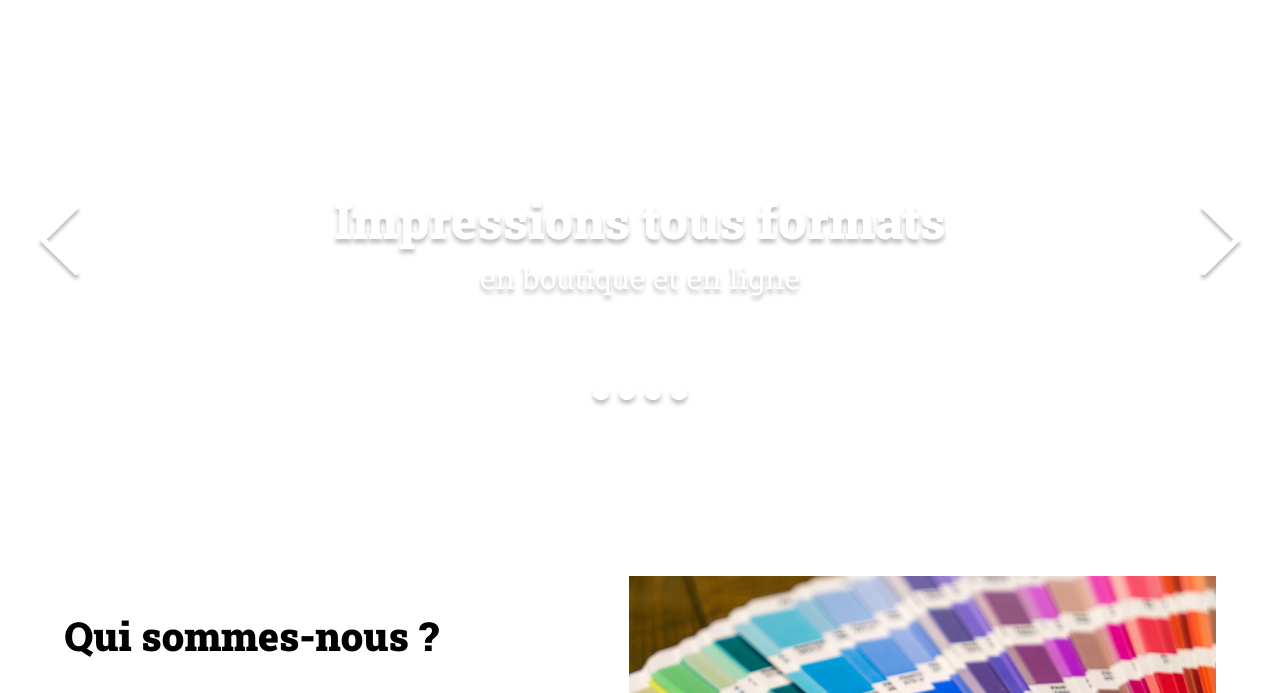
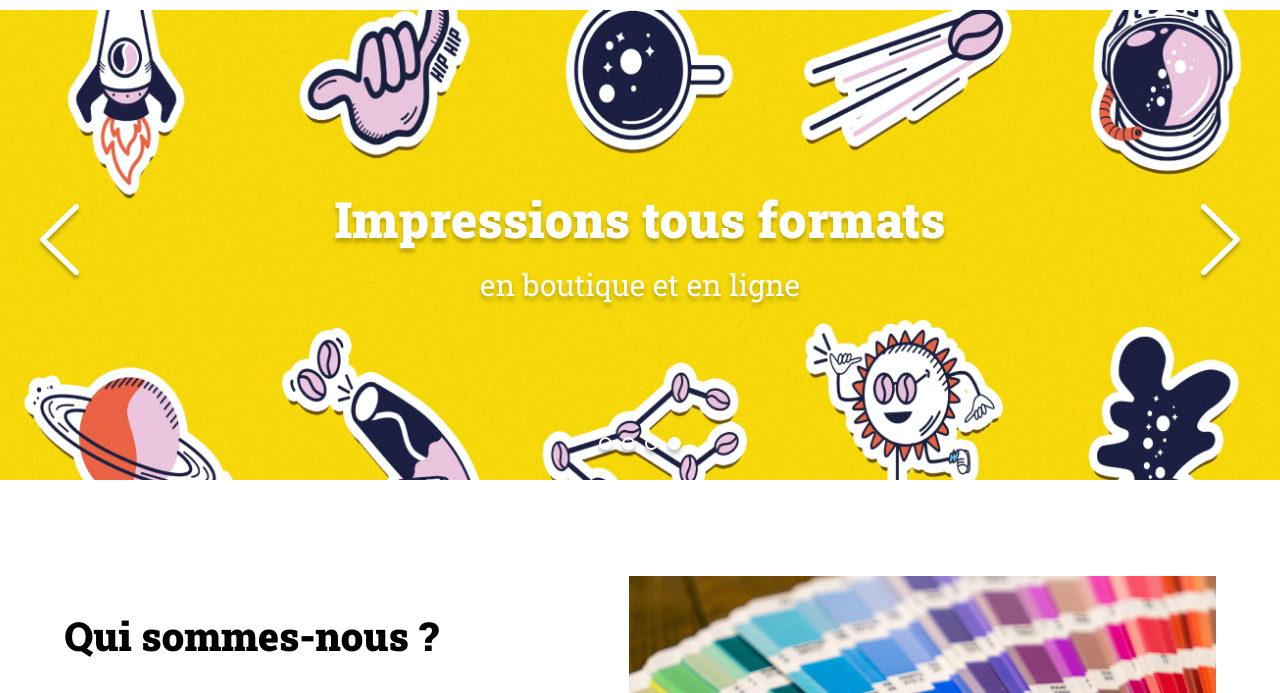
Before and after one commit to Tonysoossa/OC-Project_5-Print_it, a plain HTML site: page index.html in a window 1280 px wide. Both pictures are taken after a click on the button 59 px from the left and 336 px from the top of the page. Shown: the part 91-784 px from the top of the page. Drawn offline with Linux system fonts and the light colour scheme; files whose address does not match are found by name.

Commit message:
project finished

```diff
--- a/assets/css/style.css
+++ b/assets/css/style.css
@@ -134,8 +134,8 @@ table {
   border-collapse: collapse;
   border-spacing: 0;
 }
-body {
-}
+/* body {
+} */
 section {
   margin-block: 6em;
 }
@@ -194,18 +194,22 @@ header {
   min-height: 470px;
   position: relative;
 }
+
+.slides {
+  display: flex;
+  width: 100%;
+  height: 470px;
+}
+
 .banner-img {
-  /* position: absolute; */
-  /* z-index: -1; */
   width: 100%;
   height: 100%;
   object-fit: cover;
   object-position: center;
   display: none;
-	overflow: hidden;
 }
 
-img.displaySlide {
+.slides .displaySlide {
   display: block;
 }
 
@@ -230,10 +234,9 @@ img.displaySlide {
 /* Gestion des points du carrousel */
 .dots {
   position: absolute;
-  bottom: 80px;
+  bottom: 30px;
   display: flex;
 }
-
 .dot {
   margin-inline: 5px;
   width: 13px;
@@ -247,15 +250,14 @@ img.displaySlide {
 .dot_selected {
   background-color: #fff;
 }
-
 /* Fin du code CSS pour le carousel */
 #banner p {
   position: absolute;
   font-family: "Roboto Slab", sans-serif;
   font-weight: 900;
   font-size: 50px;
-  line-height: 58px;
-	padding-top: 7px;
+  line-height: 66px;
+  padding-top: 14px;
   color: white;
   text-shadow: 0 4px 4px rgba(0, 0, 0, 0.25);
   text-align: center;
--- a/index.html
+++ b/index.html
@@ -11,9 +11,9 @@
       href="https://fonts.googleapis.com/css2?family=Roboto:wght@400;700&family=Roboto+Slab:wght@400;900&display=swap"
       rel="stylesheet"
     />
+    <script defer type="text/javascript" src="./js/script.js"></script>
   </head>
   <body>
-		<script type="text/javascript" src="./js/script.js"></script>
     <header class="container">
       <h1>
         <img
@@ -32,13 +32,12 @@
             alt="Flèche pointant vers la gauche"
           />
         </button>
-        <button class="arrow arrow_right" onclick="nextSlide()">
+        <button class="arrow arrow_right" onclick="nextSlide() ">
           <img
             src="assets/images/arrow_right.png"
             alt="Flèche pointant vers la droite"
           />
         </button>
-
         <div class="slides">
           <img
             class="banner-img"
@@ -61,14 +60,12 @@
             alt="few stickers"
           />
         </div>
-
         <p>Impressions tous formats <span>en boutique et en ligne</span></p>
-
         <div class="dots">
-          <button class="dot"></button>
-          <button class="dot"></button>
-          <button class="dot"></button>
-          <button class="dot"></button>
+          <div class="dot"></div>
+          <div class="dot"></div>
+          <div class="dot"></div>
+          <div class="dot"></div>
         </div>
       </div>
       <section id="about-us" class="container">
@@ -228,6 +225,5 @@
         />
       </div>
     </footer>
-    <script src="./assets/script.js"></script>
   </body>
 </html>
--- a/js/script.js
+++ b/js/script.js
@@ -23,30 +23,41 @@
 // Image SLIDER
 
 const slides = document.querySelectorAll(".slides img");
+let slideIndex = 0;
 
-let slideIndex = 0;
-let intervalId = null;
-
-//initializeSlider();
-document.addEventListener("DOMContentLoaded", initializeSlider);
+const dots = document.querySelectorAll(".dot");
+dots[slideIndex].classList.add("dot_selected");
 
 const initializeSlider = () => {
   if (slides.length > 0) {
     slides[slideIndex].classList.add("displaySlide");
-    intervalId = setInterval(nextSlide, 5000);
   }
 };
 
+document.addEventListener("DOMContentLoaded", initializeSlider);
+
 const showSlide = (index) => {
+  if (index >= slides.length) {
+    slideIndex = 0;
+  } else if (index < 0) {
+    slideIndex = slides.length - 1;
+  }
   slides.forEach((slide) => {
     slide.classList.remove("displaySlide");
   });
   slides[slideIndex].classList.add("displaySlide");
+
+  dots.forEach((slide) => {
+    slide.classList.remove("dot_selected");
+  });
+  dots[slideIndex].classList.add("dot_selected");
 };
-const prevSlide = () => {};
+
+const prevSlide = () => {
+  slideIndex--;
+  showSlide(slideIndex);
+};
 const nextSlide = () => {
   slideIndex++;
   showSlide(slideIndex);
 };
-
-const carousel = document.querySelector(".dots");
--- a/package.json
+++ /dev/null
@@ -1,6 +0,0 @@
-{
-	"dependencies": {
-		"git": "^0.1.5",
-		"init": "^0.1.2"
-	}
-}
```
Also changed, not shown: pnpm-lock.yaml (deleted).
